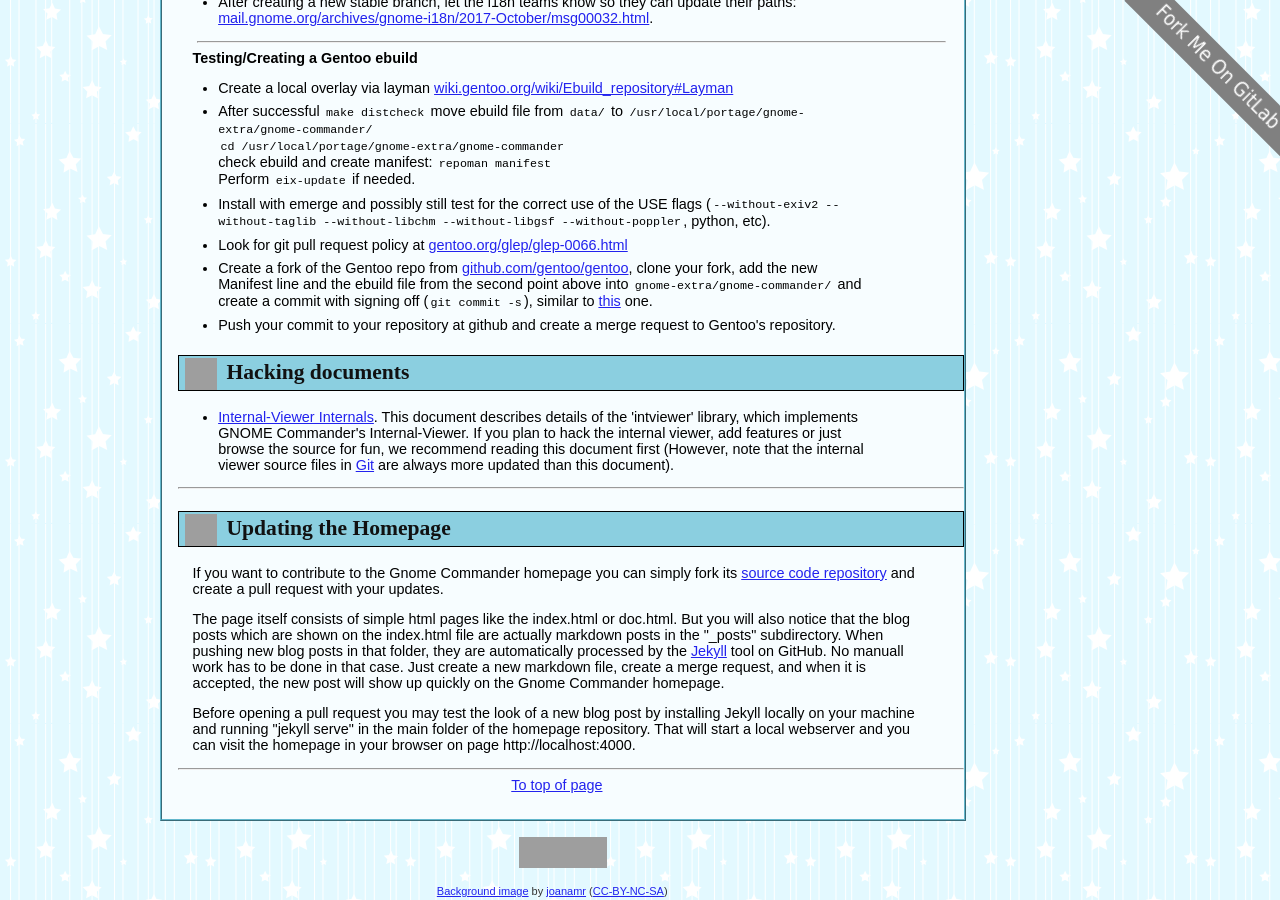
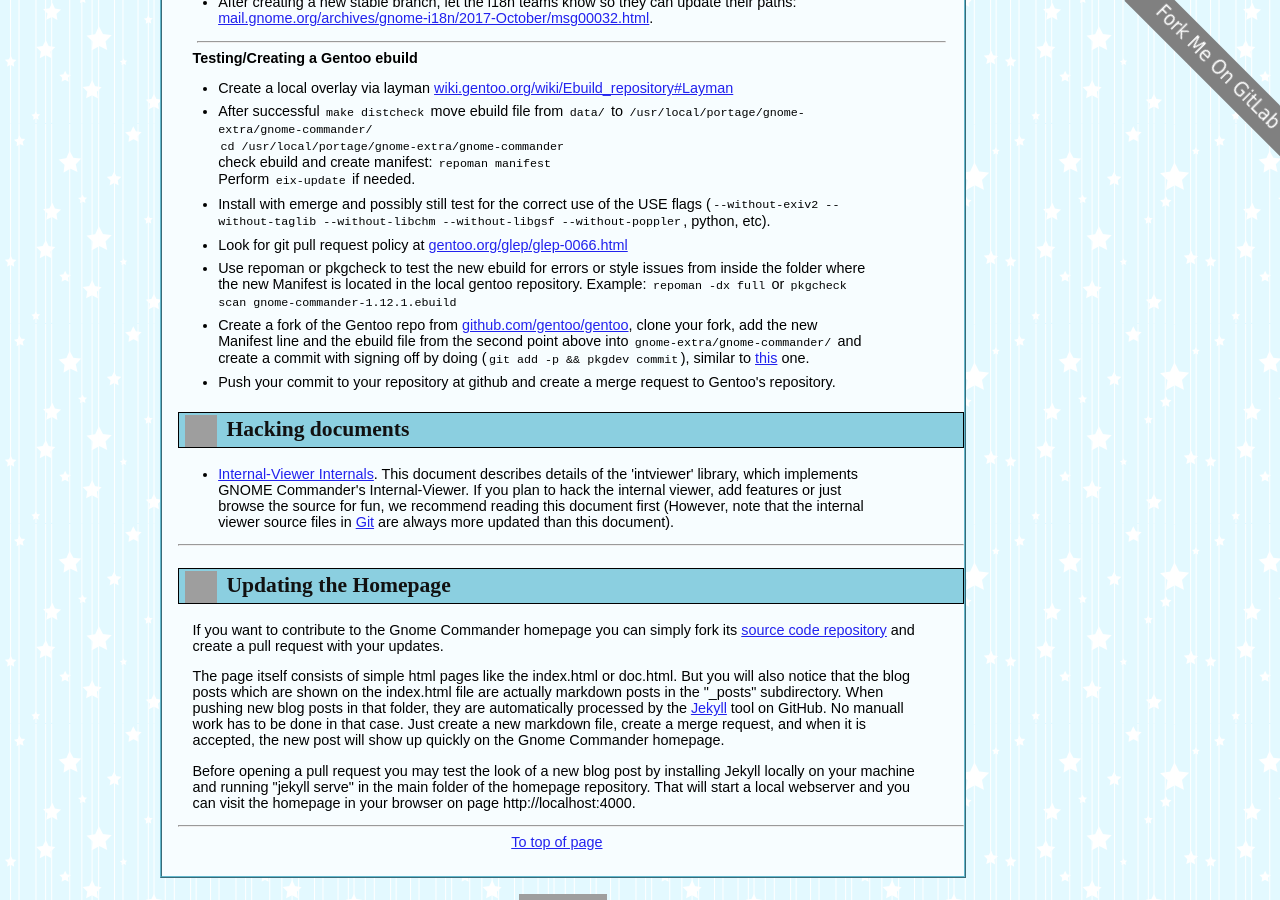
Before and after one commit to gcmd/gcmd.github.io, a Jekyll site: the page dev.html, which Jekyll copies as it is, in a window 1280 px wide and 900 px high, scrolled down 2476 px. Built offline with Jekyll 4.4.1, drawn with Linux system fonts in a browser that asks for light colours; grey boxes are pictures that could not be loaded.

Commit message:
Add information about releasing in gentoo

```diff
--- a/dev.html
+++ b/dev.html
@@ -240,9 +240,14 @@ to start translating for more projects than just <abbr title="GNOME Commander">G
 			Look for git pull request policy at <a href="https://www.gentoo.org/glep/glep-0066.html">gentoo.org/glep/glep-0066.html</a>
 		</li>
 		<li>
+		   Use repoman or pkgcheck to test the new ebuild for errors or style issues from inside the folder where the new Manifest
+		   is located in the local gentoo repository. Example: <code>repoman -dx full</code> or
+		   <code>pkgcheck scan gnome-commander-1.12.1.ebuild</code>
+		</li>
+		<li>
 			Create a fork of the Gentoo repo from <a href="https://github.com/gentoo/gentoo">github.com/gentoo/gentoo</a>, clone your fork,
 			add the new Manifest line and the ebuild file from the second point above into
-			<code>gnome-extra/gnome-commander/</code> and create a commit with signing off (<code>git commit -s</code>), similar to
+			<code>gnome-extra/gnome-commander/</code> and create a commit with signing off by doing (<code>git add -p && pkgdev commit</code>), similar to
 			<a href="https://github.com/gentoo/gentoo/commit/7df1dacde12ab3c593d9f2711f0087eb7e540b25">this</a> one.
 		</li>
 		<li>
```
